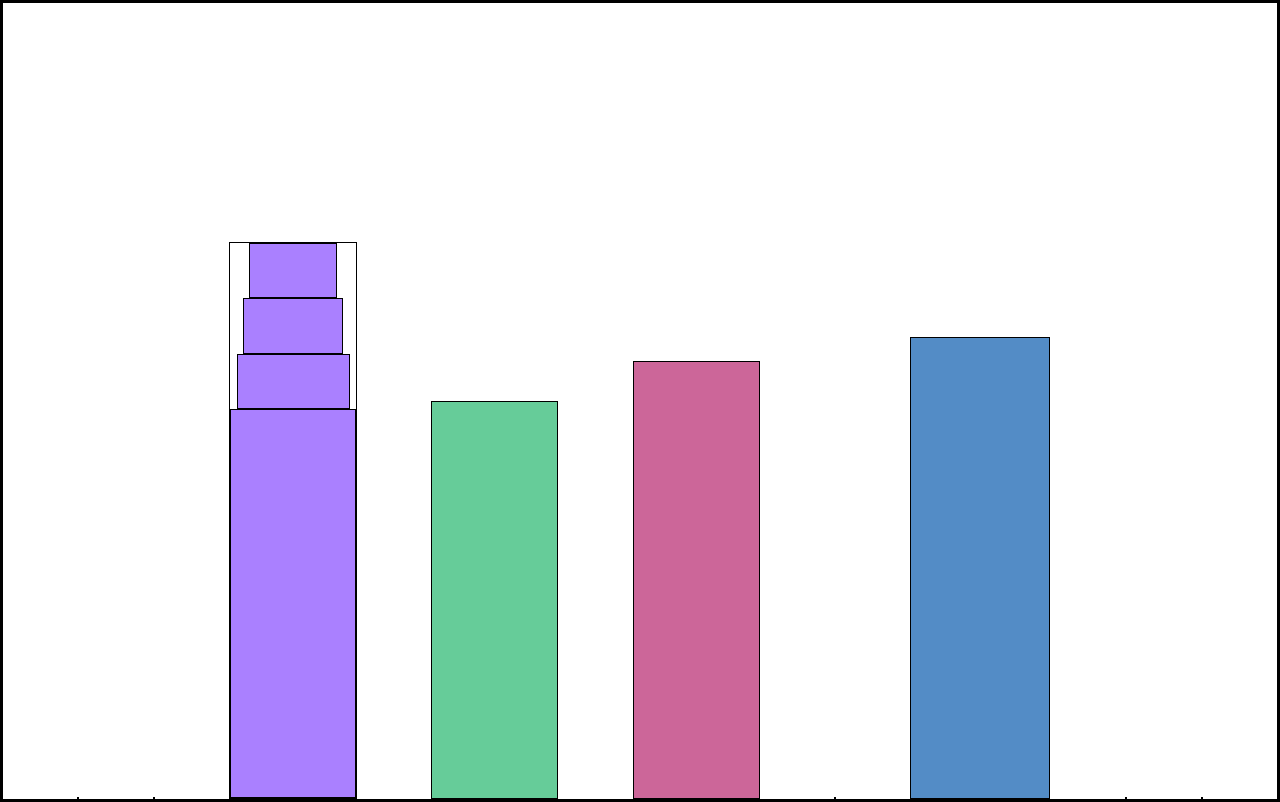
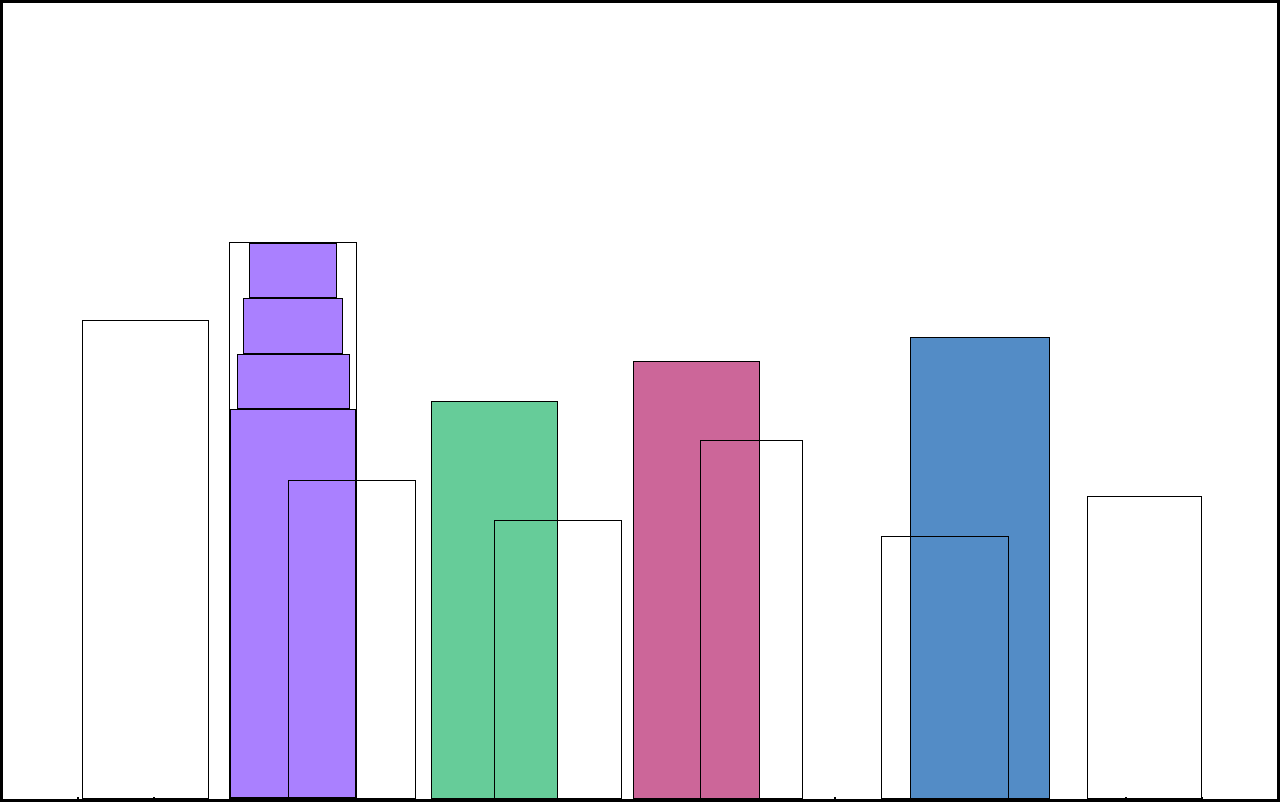
Before and after one commit to Yinkusadel/15-fcc-city-skyline, a website: page index.html in a window 1280 px wide. Drawn offline with Linux system fonts and the light colour scheme.

Commit message:
add complete solution to skyline project

```diff
--- a/index.html
+++ b/index.html
@@ -23,5 +23,13 @@
       <div></div>
       <div></div>
     </div>
+    <div class="foreground-buildings">
+      <div class="fb1"></div>
+      <div class="fb2"></div>
+      <div class="fb3"></div>
+      <div class="fb4"></div>
+      <div class="fb5"></div>
+      <div class="fb6"></div>
+    </div>
   </body>
 </html>
--- a/styles.css
+++ b/styles.css
@@ -73,3 +73,43 @@
     height :58%;
     background-color: var(--building-color4)
   }
+
+  .foreground-buildings {
+    width: 100%;
+    height: 100%;
+    position: absolute;
+    top: 0;
+    display: flex;
+    align-items: flex-end;
+    justify-content: space-evenly;
+  }
+
+  .fb1 {
+    width :10%;
+    height :60%;
+  }
+
+  .fb2 {
+     width :10%;
+     height :40%;
+  }
+
+  .fb3 {
+     width :10%;
+     height :35%;
+  }
+
+  .fb4 {
+     width :8%;
+     height :45%;
+  }
+
+  .fb5 {
+     width :10%;
+     height :33%;
+  }
+
+  .fb6 {
+     width :9%;
+     height :38%;
+  }
```
